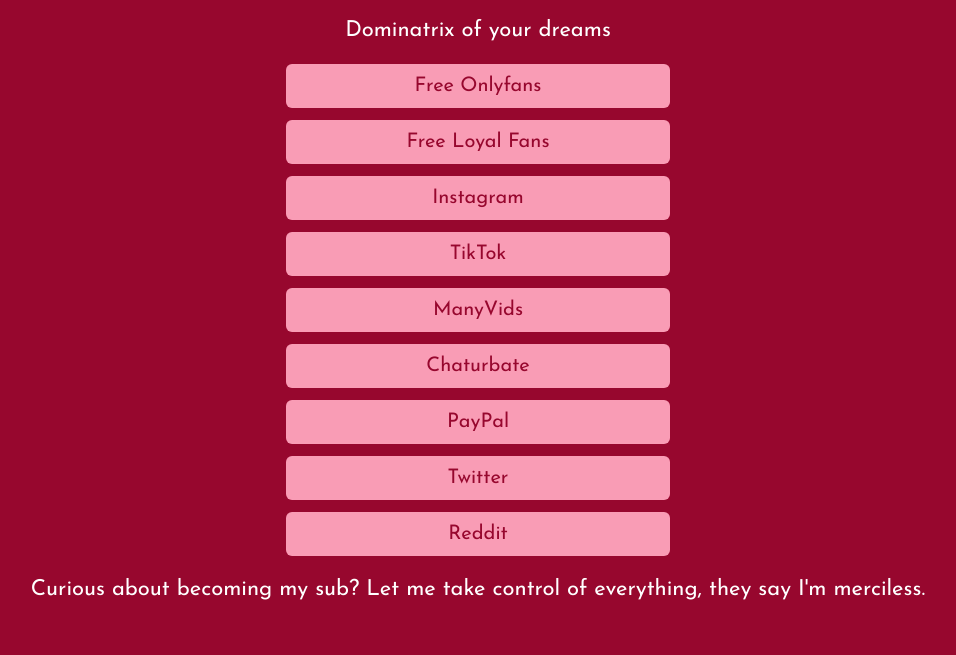
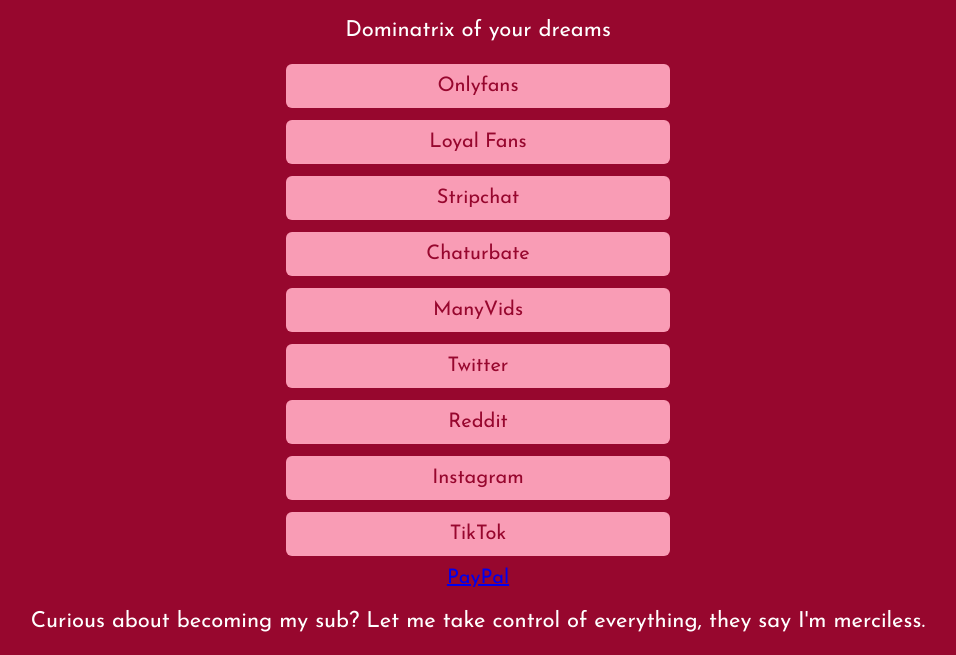
Before and after one commit to GoddessBecca/GoddessBecca.github.io, a plain HTML site: page index.html in a window 1280 px wide. Shown: the part 284-939 px from the top of the page, without its empty margins (162-1118 px from the left). Before the commit the page ends 907 px from the top, so only its background shows below. Drawn offline with Linux system fonts and the light colour scheme.

Commit message:
Update index.html

```diff
--- a/index.html
+++ b/index.html
@@ -87,12 +87,38 @@
     <ul class="link-tree">
       <li>
         <a href="https://onlyfans.com/goddessbeccaa">
-          Free Onlyfans
+          Onlyfans
         </a>
       </li>
       <li>
       	<a href="https://www.loyalfans.com/goddessbeccaa">
-          Free Loyal Fans
+          Loyal Fans
+        </a>
+      </li>
+      <li>
+        <a href="https://es.stripchat.com/GoddessBeccaa/profile">
+          Stripchat
+        </a>
+      </li>
+      <li>
+        <a href="https://chaturbate.com/in/?tour=LQps&campaign=giJxi&track=default&room=goddess_beccaa">
+          Chaturbate
+        </a>
+      </li>
+      <li>
+      <li>
+      	<a href="https://goddessbeccaa.manyvids.com">
+          ManyVids
+        </a>
+      </li>
+      <li>
+      	<a href="https://twitter.com/Becca_domme">
+          Twitter
+        </a>
+      </li>
+      <li>
+        <a href="https://www.reddit.com/user/beccas_feet">
+          Reddit
         </a>
       </li>
       <li>
@@ -105,29 +131,8 @@
           TikTok
         </a>
       </li>
-      <li>
-      	<a href="https://goddessbeccaa.manyvids.com">
-          ManyVids
-        </a>
-      </li>
-      <li>
-        <a href="https://chaturbate.com/in/?tour=LQps&campaign=giJxi&track=default&room=goddess_beccaa">
-          Chaturbate
-        </a>
-      </li>
-      <li>
       	<a href="https://www.paypal.me/beccapics">
           PayPal
-        </a>
-      </li>
-      <li>
-      	<a href="https://twitter.com/Becca_domme">
-          Twitter
-        </a>
-      </li>
-      <li>
-        <a href="https://www.reddit.com/user/beccas_feet">
-          Reddit
         </a>
       </li>
     </ul>
```
